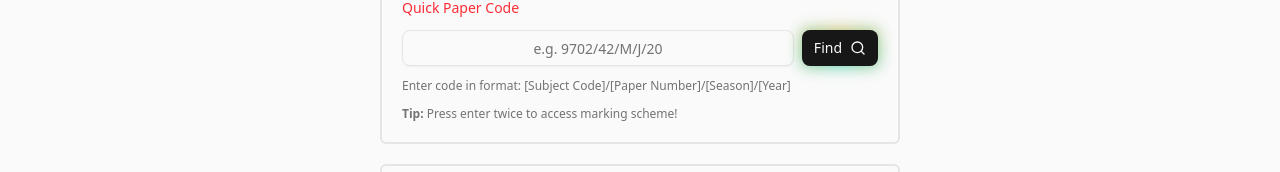
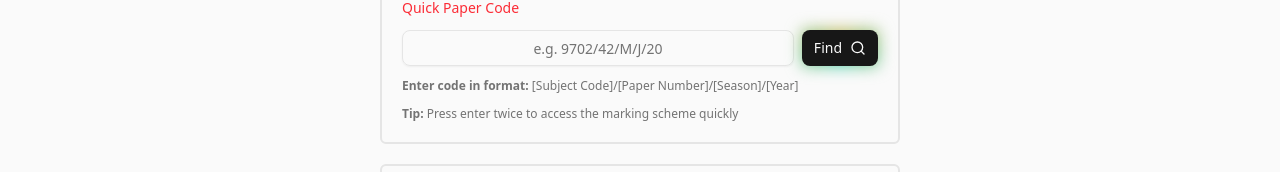
Before and after one commit to caocchinh/caie-paper-navigator, a React (Vite) app: page / in a window 1280 px wide. Shown: the part 144-316 px from the top of the page. Built offline with nearby package versions, Linux system fonts and the light colour scheme; the HTML template or start-up script is replaced by a standard one.

Commit message:
Refine instructional text in PaperSearch component for clarity on code entry format and quick access to the marking scheme.

```diff
--- a/src/components/paper-search.tsx
+++ b/src/components/paper-search.tsx
@@ -875,8 +875,8 @@ export const PaperSearch = forwardRef<PaperSearchHandles, PaperSearchProps>(({
           <p className="text-xs text-red-500">{quickCodeError}</p>
         ) : (
          <>
-          <p className="text-xs text-muted-foreground">Enter code in format: [Subject Code]/[Paper Number]/[Season]/[Year]</p>
-          <p className="text-xs text-muted-foreground"><span className="font-bold">Tip:</span> Press enter twice to access marking scheme!</p></>
+          <p className="text-xs text-muted-foreground"><span className="font-bold">Enter code in format: </span>[Subject Code]/[Paper Number]/[Season]/[Year]</p>
+          <p className="text-xs text-muted-foreground"><span className="font-bold">Tip:</span> Press enter twice to access the marking scheme quickly</p></>
 
         )}
       </div>
```
Also changed, not shown: manifest.json.
